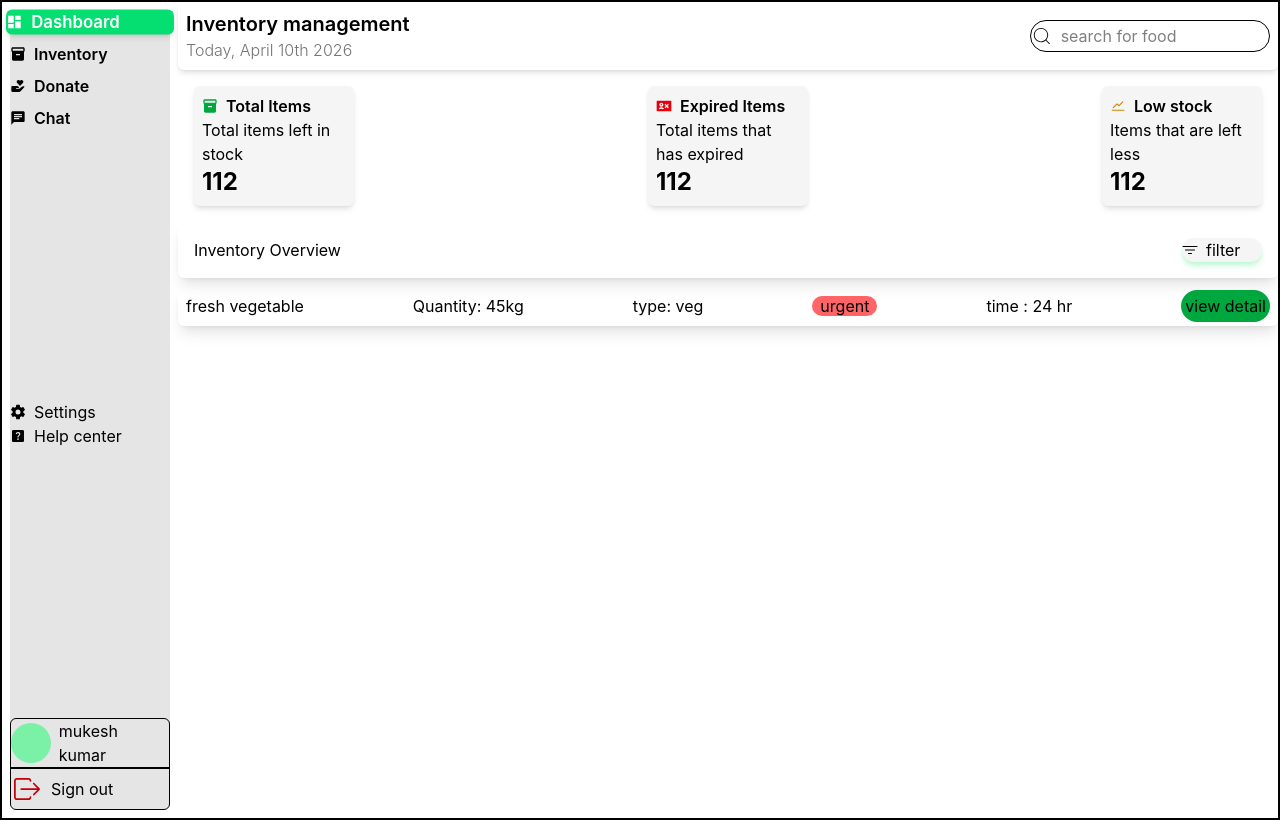
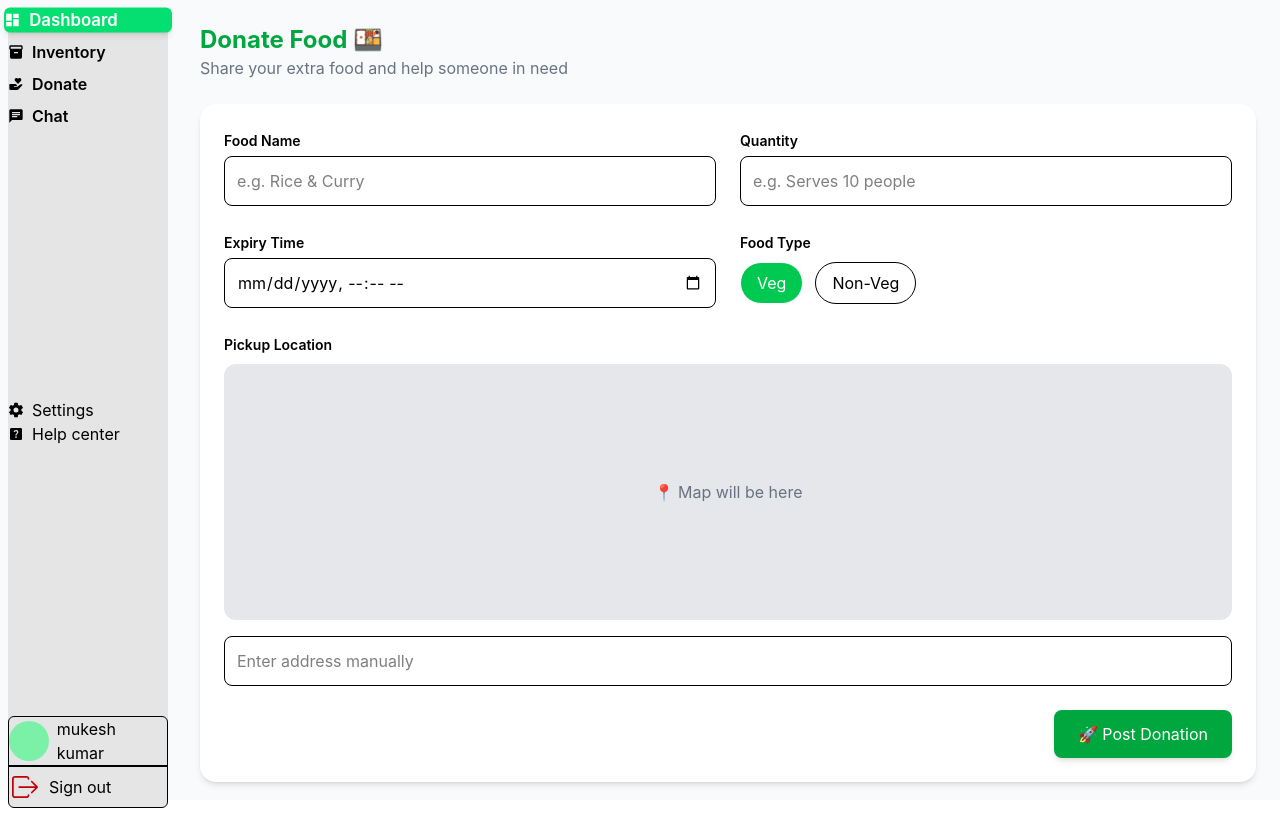
Before and after one commit to mukesh761/zerowastebite, a React app in the folder frontend/: page / in a window 1280 px wide. Built offline with nearby package versions, Linux system fonts and the light colour scheme; the HTML template or start-up script is replaced by a standard one.

Commit message:
created donation pagei

```diff
--- a/frontend/src/App.jsx
+++ b/frontend/src/App.jsx
@@ -5,11 +5,12 @@ import Signup from './authentication/Singup'
 import Sidebar from './Components/Sidebar'
 import Dashboard from './pages/Dashboard'
 import Inventory from './pages/Inventory'
+import Donation from './pages/Donation'
 
 const App = () => {
   return (
     <Routes>
-      <Route path='/' element = <Inventory/> />
+      <Route path='/' element = <Donation/> />
       <Route path='/login' element = <Login/> />
       <Route path='/signup' element = <Signup/> />
     </Routes>
--- /dev/null
+++ b/frontend/src/pages/Donation.jsx
@@ -0,0 +1,117 @@
+import React, { useState } from "react";
+import Sidebar from "../Components/Sidebar";
+
+const Donation = () => {
+  const [foodType, setFoodType] = useState("veg");
+
+  return (
+    <div className="flex h-screen bg-gray-50">
+        <Sidebar/>
+      {/* RIGHT CONTENT */}
+      <div className="flex-1 p-6 overflow-y-auto">
+
+        {/* HEADER */}
+        <div className="mb-6">
+          <h1 className="text-2xl font-bold text-green-600">
+            Donate Food 🍱
+          </h1>
+          <p className="text-gray-500">
+            Share your extra food and help someone in need
+          </p>
+        </div>
+
+        {/* FORM CARD */}
+        <div className="bg-white rounded-2xl shadow-md p-6">
+
+          <div className="grid grid-cols-1 md:grid-cols-2 gap-6">
+
+            {/* FOOD NAME */}
+            <div>
+              <label className="text-sm font-semibold">Food Name</label>
+              <input
+                type="text"
+                placeholder="e.g. Rice & Curry"
+                className="w-full mt-1 p-3 border rounded-lg focus:ring-2 focus:ring-green-200 focus:border-green-500 outline-none"
+              />
+            </div>
+
+            {/* QUANTITY */}
+            <div>
+              <label className="text-sm font-semibold">Quantity</label>
+              <input
+                type="text"
+                placeholder="e.g. Serves 10 people"
+                className="w-full mt-1 p-3 border rounded-lg focus:ring-2 focus:ring-green-200 focus:border-green-500 outline-none"
+              />
+            </div>
+
+            {/* EXPIRY TIME */}
+            <div>
+              <label className="text-sm font-semibold">Expiry Time</label>
+              <input
+                type="datetime-local"
+                className="w-full mt-1 p-3 border rounded-lg focus:ring-2 focus:ring-green-200 focus:border-green-500 outline-none"
+              />
+            </div>
+
+            {/* FOOD TYPE */}
+            <div>
+              <label className="text-sm font-semibold">Food Type</label>
+              <div className="flex gap-3 mt-2">
+
+                <button
+                  onClick={() => setFoodType("veg")}
+                  className={`px-4 py-2 rounded-full border transition
+                    ${foodType === "veg" ? "bg-green-500 text-white" : ""}
+                  `}
+                >
+                  Veg
+                </button>
+
+                <button
+                  onClick={() => setFoodType("nonveg")}
+                  className={`px-4 py-2 rounded-full border transition
+                    ${foodType === "nonveg" ? "bg-red-500 text-white" : ""}
+                  `}
+                >
+                  Non-Veg
+                </button>
+
+              </div>
+            </div>
+
+          </div>
+
+          {/* LOCATION */}
+          <div className="mt-6">
+            <label className="text-sm font-semibold">Pickup Location</label>
+
+            <div className="h-64 mt-2 rounded-xl bg-gray-200 flex items-center justify-center">
+              <p className="text-gray-500">📍 Map will be here</p>
+            </div>
+          </div>
+
+          {/* ADDRESS TEXT */}
+          <div className="mt-4">
+            <input
+              type="text"
+              placeholder="Enter address manually"
+              className="w-full p-3 border rounded-lg focus:ring-2 focus:ring-green-200 focus:border-green-500 outline-none"
+            />
+          </div>
+
+          {/* SUBMIT */}
+          <div className="mt-6 flex justify-end">
+            <button className="bg-green-600 text-white px-6 py-3 rounded-lg hover:bg-green-700 transition shadow-md">
+              🚀 Post Donation
+            </button>
+          </div>
+
+        </div>
+
+      </div>
+    </div>
+  );
+};
+
+export default Donation;
```
